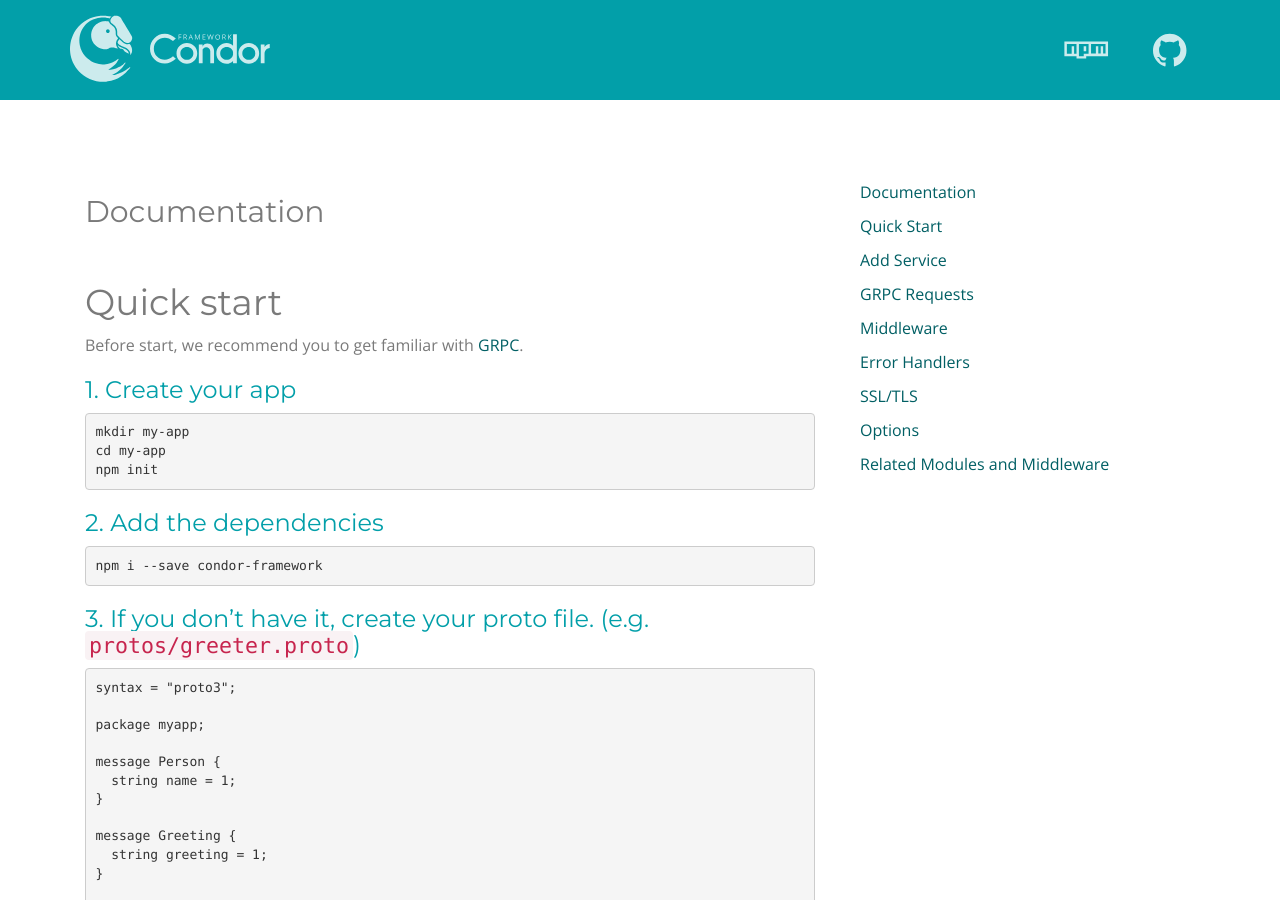
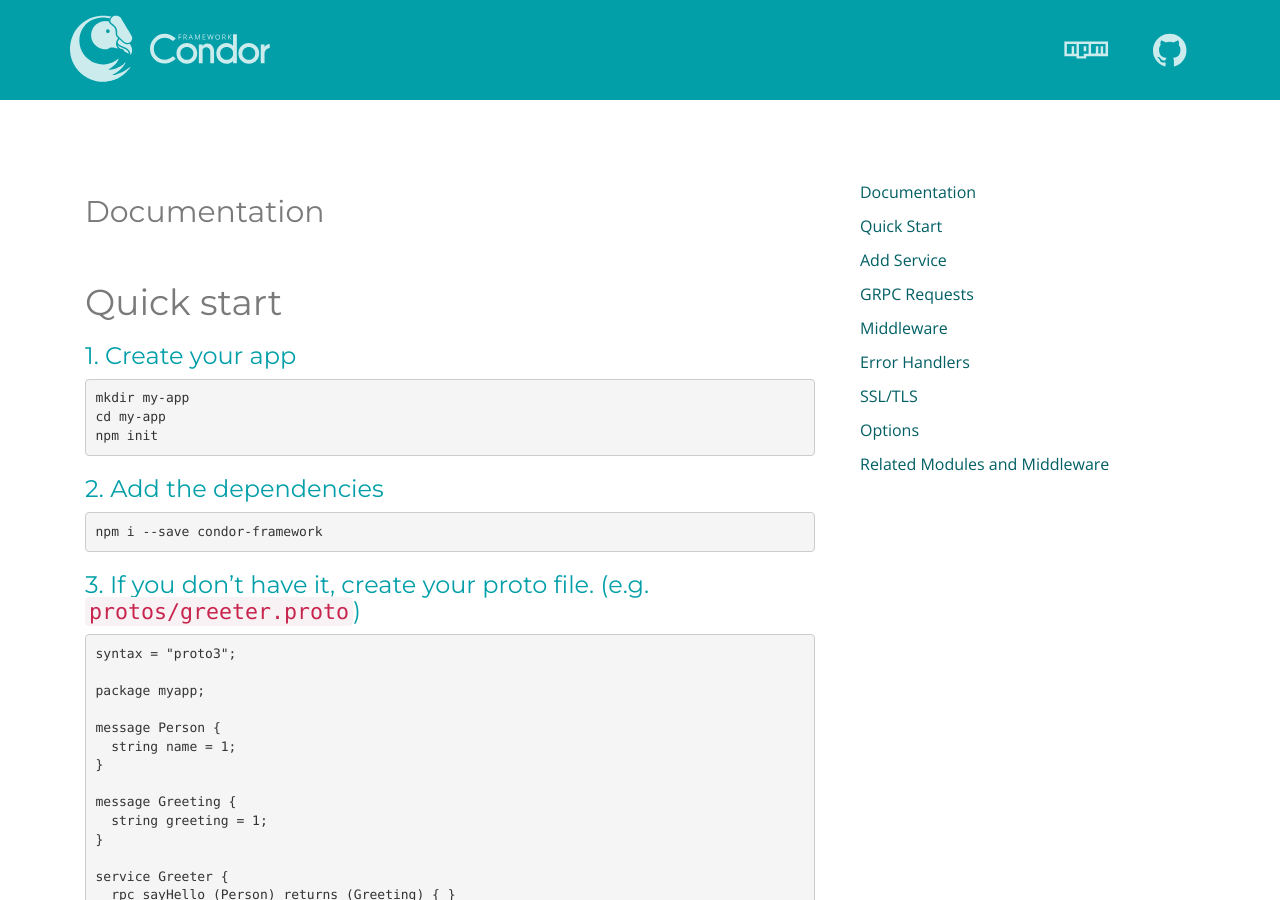
Before and after one commit to devsu/condor-framework, a Jekyll site: the page built from docs/quick-start.md, in a window 1280 px wide and 900 px high. Built offline with Jekyll 4.4.1, drawn with Linux system fonts in a browser that asks for light colours.

Commit message:
website docs

```diff
--- a/docs/quick-start.md
+++ b/docs/quick-start.md
@@ -4,8 +4,6 @@ layout: default
 ---
 
 # Quick start
-
-Before start, we recommend you to get familiar with [GRPC](http://www.grpc.io/).
 
 ### 1. Create your app
 
```
